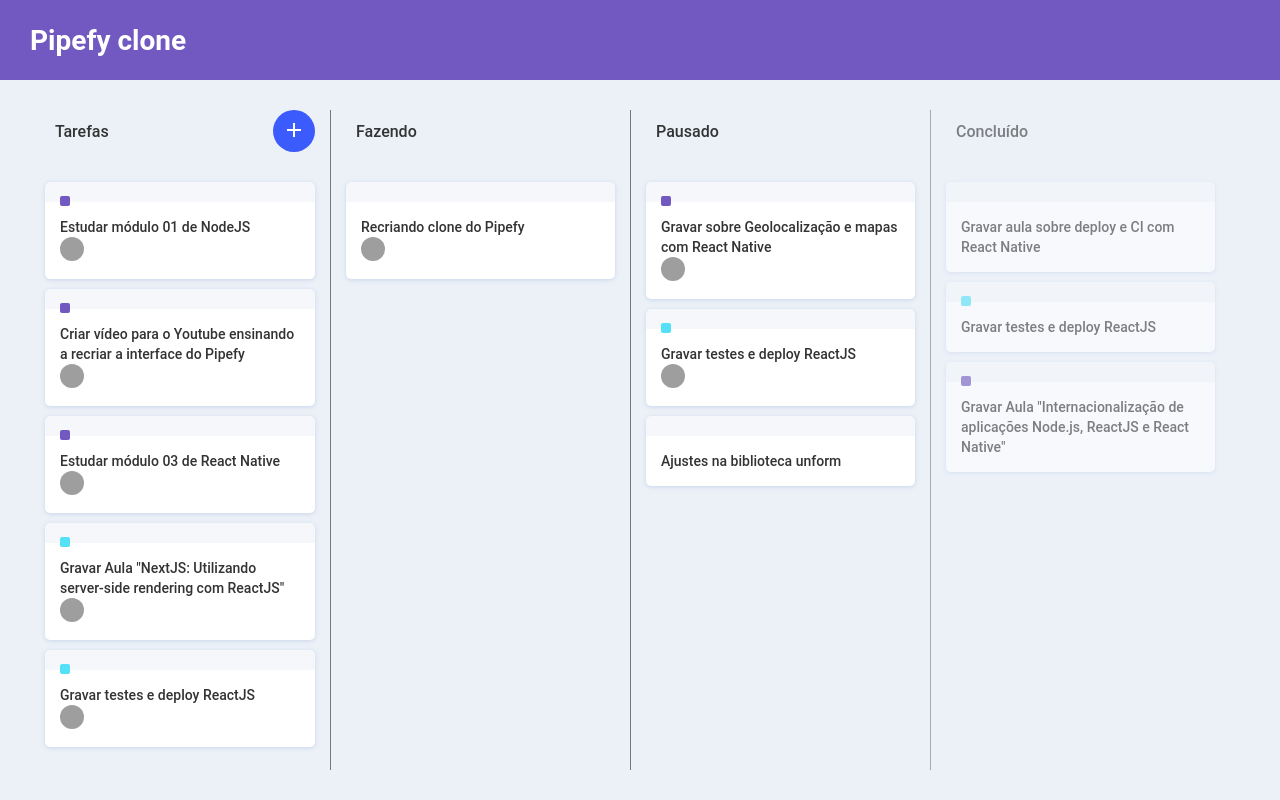
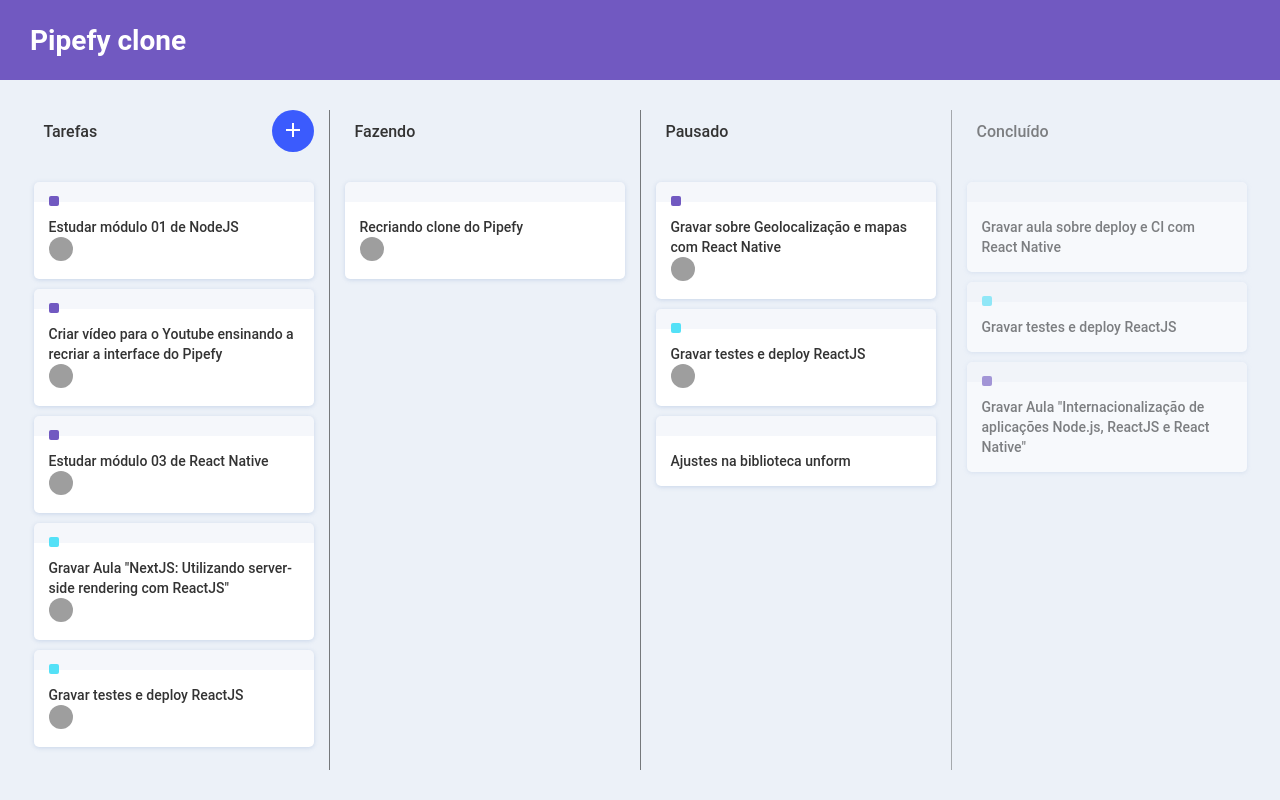
Before and after one commit to mathvalenza/pipefy-clone, a React (Create React App) app: page / in a window 1280 px wide. Built offline with nearby package versions, Linux system fonts and the light colour scheme; grey boxes are pictures that could not be loaded.

Commit message:
display flex fix

```diff
--- a/src/components/Board/styles.js
+++ b/src/components/Board/styles.js
@@ -4,4 +4,5 @@ export const Container = styled.div`
   display: flex;
   height: calc(100% - 80px);
   padding: 30px;
+  justify-content: center;
 `;
--- a/src/components/Card/styles.js
+++ b/src/components/Card/styles.js
@@ -9,6 +9,7 @@ export const Container = styled.div`
   box-shadow: 0 1px 4px 0 rgba(192, 208, 230, 0.8);
   border-top: 20px solid rgba(230, 236, 245, 0.4);
   cursor: grab;
+  width: 280px;
 
   header {
     position: absolute;
--- a/src/components/List/styles.js
+++ b/src/components/List/styles.js
@@ -3,7 +3,6 @@ import styled from 'styled-components';
 export const Container = styled.div`
   padding: 0 15px;
   height: 100%;
-  flex: 0 0 300px;
   opacity: ${(props) => (props.done ? 0.6 : 1)};
 
   & + div {
```
